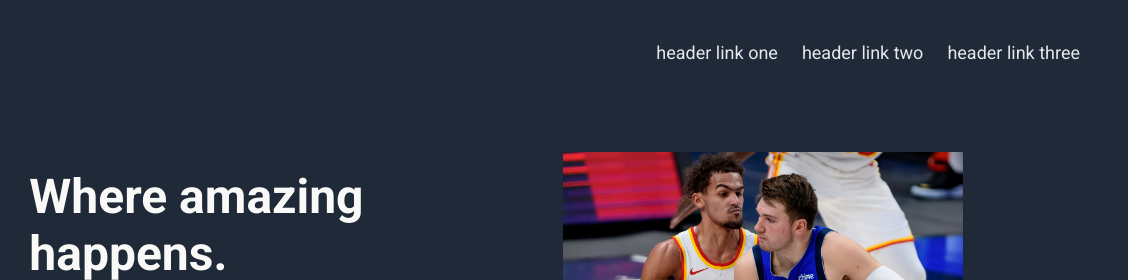
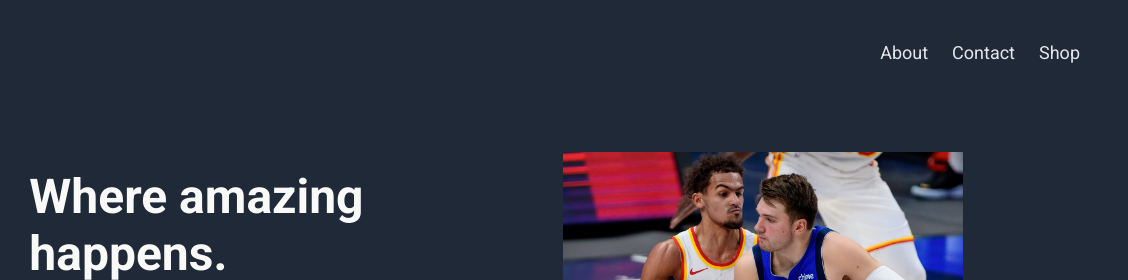
Before and after one commit to mattdrapkin/landing-page, a plain HTML site: page index.html in a window 1280 px wide. Shown: the top 280 px of the page, 152-1280 px from the left. Drawn offline with Linux system fonts and the light colour scheme.

Commit message:
Changed header links

```diff
--- a/index.html
+++ b/index.html
@@ -13,9 +13,9 @@
             <div class="logo"><img src="img/nba_logo.png"></div>
             <div class="head-links">
                 <ul>
-                    <li><a>header link one</a></li>
-                    <li><a>header link two</a></li>
-                    <li><a>header link three</a></li>
+                    <li><a>About</a></li>
+                    <li><a>Contact</a></li>
+                    <li><a>Shop</a></li>
                 </ul>
             </div>
         </div>
```
